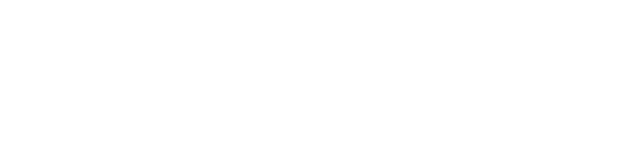
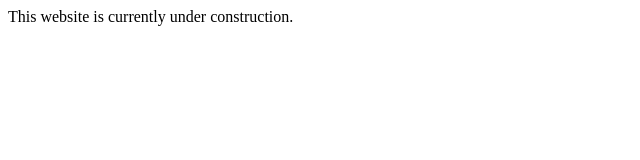
Before and after one commit to Jenn-Jones/jenn-jones.github.io, a plain HTML site: page index.html in a window 1280 px wide. Shown: the whole page, without its empty margins (0-640 px from the left). Drawn offline with Linux system fonts and the light colour scheme.

Commit message:
Update index.html

```diff
--- a/index.html
+++ b/index.html
@@ -5,6 +5,7 @@
 <meta name="viewport" content="width=device-width,initial-scale=1">
 
 <body>
+    This website is currently under construction.
 
 
 
```
